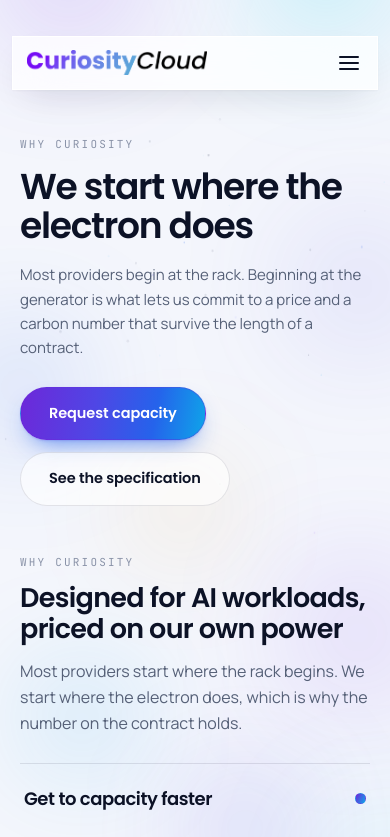
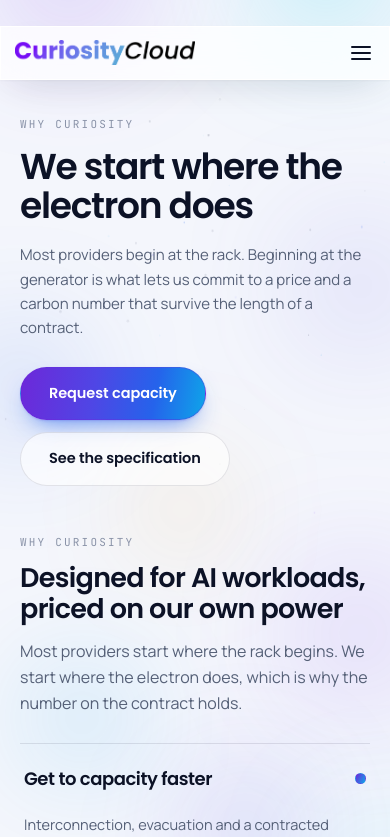
Before and after one commit to kaustubh-uelement/curiosity-cloud, a Next.js app: page /why in a window 390 px wide. Shown: the top 837 px of the page. Built offline with nearby package versions, Linux system fonts and the light colour scheme.

Commit message:
removed floating look for navbar

```diff
--- a/src/app/globals.css
+++ b/src/app/globals.css
@@ -1969,7 +1969,6 @@ body > .nav {
 @media (max-width: 640px) {
   .nav {
     gap: 10px;
-    margin: 10px 12px;
     padding: 11px 14px;
     border-radius: 0px;
   }
```
